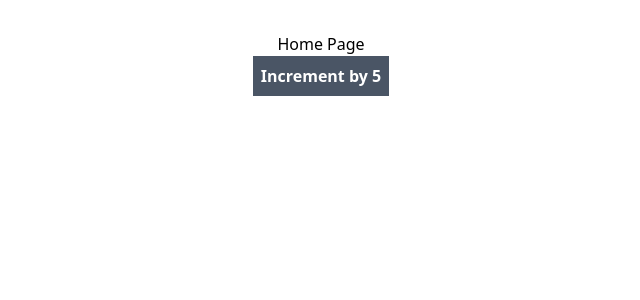
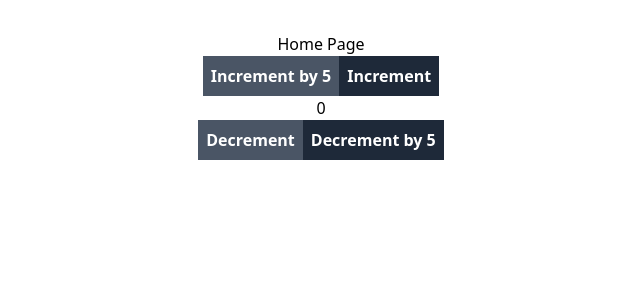
Before and after one commit to md-abu-naim/Redux-slice-store, a React (Vite) app: page / in a window 1280 px wide. Shown: the top 300 px of the page, without its empty margins (319-959 px from the left). Built offline with nearby package versions, Linux system fonts and the light colour scheme.

Commit message:
create increment & decrement button

```diff
--- a/src/Components/Counter.jsx
+++ b/src/Components/Counter.jsx
@@ -3,6 +3,10 @@ const Counter = () => {
     return (
         <div>
             <button className="bg-gray-600 p-2 font-semibold text-white">Increment by 5</button>
+            <button className="bg-gray-800 p-2 font-semibold text-white">Increment</button>
+            <h2>0</h2>
+            <button className="bg-gray-600 p-2 font-semibold text-white">Decrement</button>
+            <button className="bg-gray-800 p-2 font-semibold text-white">Decrement by 5</button>
         </div>
     );
 };
```
